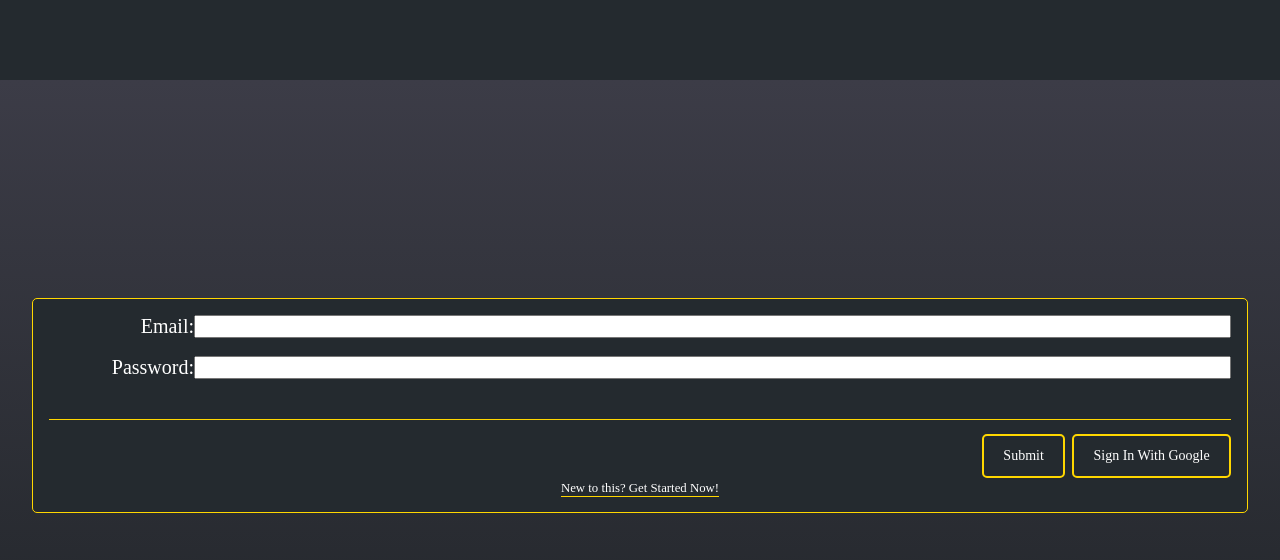
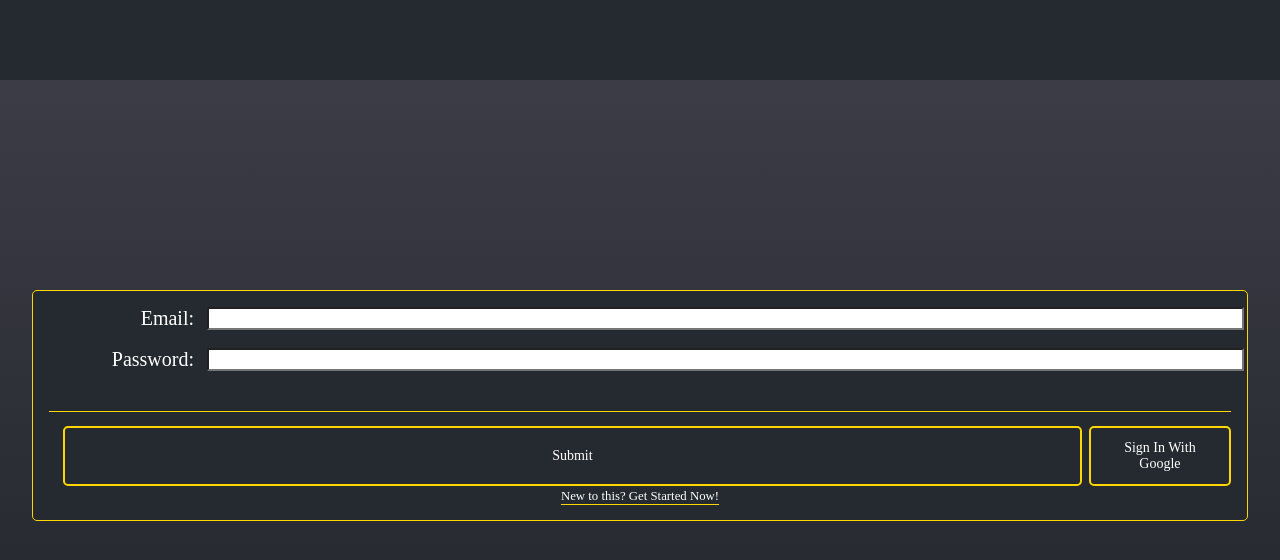
Before and after one commit to rcereghini/open-gym-finder, a React (Create React App) app: page / in a window 1280 px wide. Shown: the top 560 px of the page. Built offline with nearby package versions, Linux system fonts and the light colour scheme; no server answers; a web font is replaced by a local one; what google-maps-react would draw is missing.

Commit message:
event form

```diff
--- a/src/components/AddEventForm/addEventForm.css
+++ b/src/components/AddEventForm/addEventForm.css
@@ -15,6 +15,12 @@ form > label {
   text-align: right;
 }
 
+input {
+  width: 100%;
+  margin-left: 1em;
+  background-color: white;
+}
+
 .submit-button {
   margin-top: 1em;
 }
--- a/src/components/EventCard/EventCard.js
+++ b/src/components/EventCard/EventCard.js
@@ -6,7 +6,7 @@ import avatar02 from "../../assets/avatar02.png";
 import avatar03 from "../../assets/avatar03.png";
 
 const EventCard = props => {
-  // console.log("props ++==>", props);
+  console.log("props ++==>", props);
   return (
     <div>
       <div className="gym-item">
--- a/src/components/Schedule/Schedule.js
+++ b/src/components/Schedule/Schedule.js
@@ -23,6 +23,7 @@ const Schedule = props => {
       // console.log(querySnapshot);
     })
     .then(() => {
+      console.log("events ===>", events);
       setSchedule(events);
     })
     .catch(function(error) {
@@ -49,6 +50,12 @@ const Schedule = props => {
       <div style={{ marginBottom: ".3em" }}>
         <button onClick={() => setEventView("list")}>List</button>
         <button onClick={() => setEventView("calendar")}>Calendar</button>
+        <button
+          style={{ marginLeft: "3em" }}
+          onClick={() => setEventView("addEventForm")}
+        >
+          Add
+        </button>
       </div>
       {currentUser.schedule && eventView === "list"
         ? currentUser.schedule.map((entry, i) => {
@@ -64,10 +71,13 @@ const Schedule = props => {
       {eventView === "calendar" ? (
         <UserCalendar currentUser={currentUser}></UserCalendar>
       ) : null}
-      <AddEventForm
-        gymId={currentUser.homeGym.id}
-        userId={currentUser.id}
-      ></AddEventForm>
+
+      {eventView === "addEventForm" ? (
+        <AddEventForm
+          gymId={currentUser.homeGym.id}
+          userId={currentUser.id}
+        ></AddEventForm>
+      ) : null}
     </div>
   );
 };
```
Also changed, not shown: 1 other file (tests, documents, lock files or other folders).
